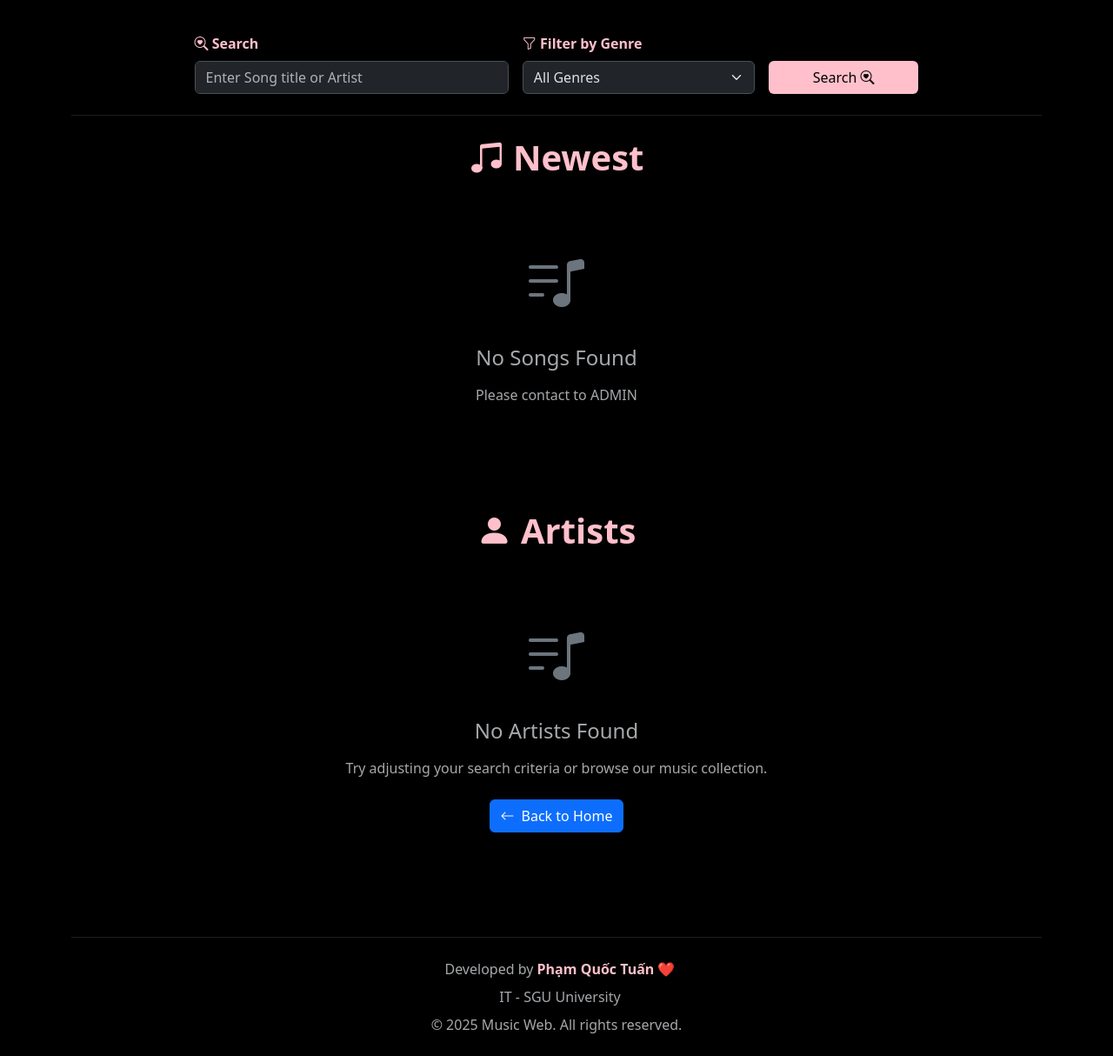
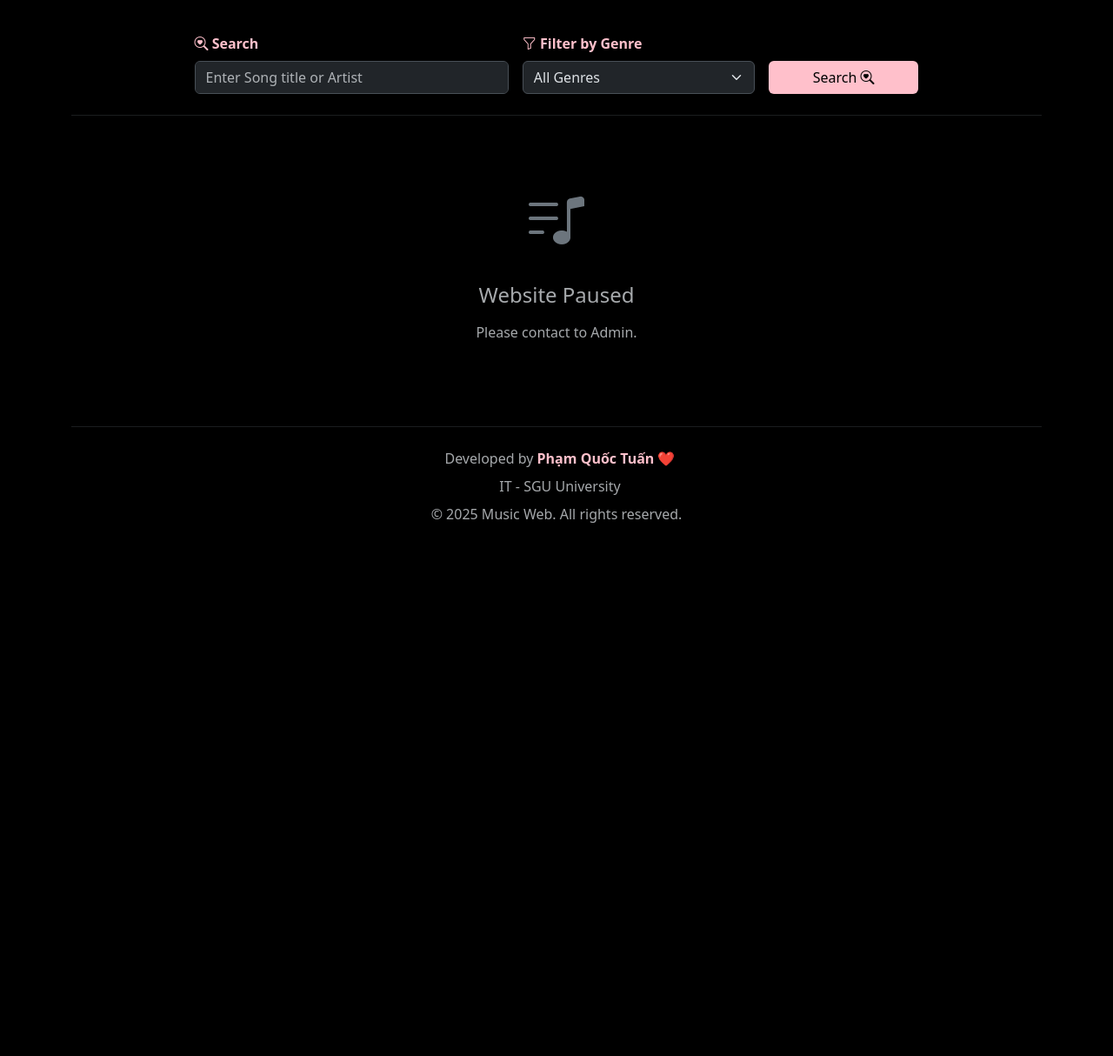
Before and after one commit to quoctuan-IT/Music4U, a Django app: page / in a window 1280 px wide. Shown: the part 74-1288 px from the top of the page at 87% size. After the commit the page ends 675 px from the top, so only its background shows below. Run offline with Django 5.2, Linux system fonts and the light colour scheme; data that the repository does not hold is empty.

Commit message:
Update README.md

```diff
--- a/source/templates/index.html
+++ b/source/templates/index.html
@@ -6,6 +6,7 @@
 
 {% block content %}
 
+{% if songs and artists %}
 <div class="container">
     <div class="mb-4">
         <p class="display-6 fw-bold text-center">
@@ -13,27 +14,11 @@
         </p>
     </div>
 
-    <!-- Song Grid Container -->
-
-    {% if songs %}
     <div class="row row-cols-1 row-cols-sm-2 row-cols-md-3 row-cols-lg-4 row-cols-xl-5 g-4">
-
         {% for song in songs %}
         {% include 'partials/song_card.html' %}
         {% endfor %}
-
     </div>
-    {% else %}
-    <!-- Empty State -->
-    <div class="text-center py-5">
-        <div class="mb-4">
-            <i class="bi bi-music-note-list" style="font-size: 4rem; color: #6c757d;"></i>
-        </div>
-        <h4 class="text-muted mb-3">No Songs Found</h4>
-        <p class="text-muted mb-4">Please contact to ADMIN</p>
-    </div>
-    {% endif %}
-
 </div>
 
 <div class="container py-5">
@@ -43,15 +28,13 @@
         </p>
     </div>
 
-    <!-- Song Grid Container -->
-    {% if artists %}
     <div class="row row-cols-1 row-cols-sm-2 row-cols-md-3 row-cols-lg-4 row-cols-xl-5 g-4">
-
         {% for artist in artists %}
         {% include 'partials/artist_card.html' %}
         {% endfor %}
+    </div>
+</div>
 
-    </div>
 {% else %}
 
 <!-- Empty State -->
@@ -59,14 +42,10 @@
     <div class="mb-4">
         <i class="bi bi-music-note-list" style="font-size: 4rem; color: #6c757d;"></i>
     </div>
-        <h4 class="text-muted mb-3">No Artists Found</h4>
-        <p class="text-muted mb-4">Try adjusting your search criteria or browse our music collection.</p>
-        <a href="{% url 'index' %}" class="btn btn-primary">
-            <i class="bi bi-arrow-left me-2"></i>Back to Home
-        </a>
+    <h4 class="text-muted mb-3">Website Paused</h4>
+    <p class="text-muted mb-4">Please contact to Admin.</p>
 </div>
+
 {% endif %}
 
-</div>
-
 {% endblock %}
```
Also changed, not shown: README.md. Lines whose indentation alone changed are shown as unchanged.
